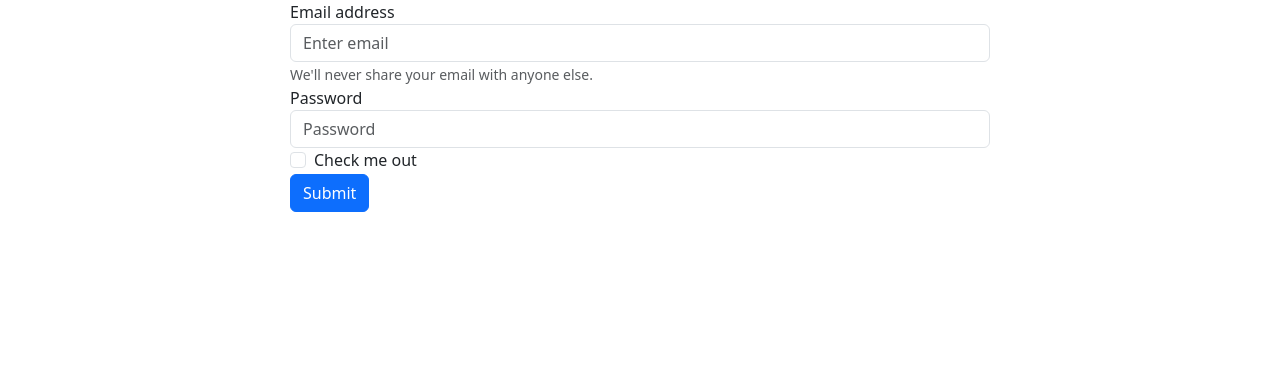
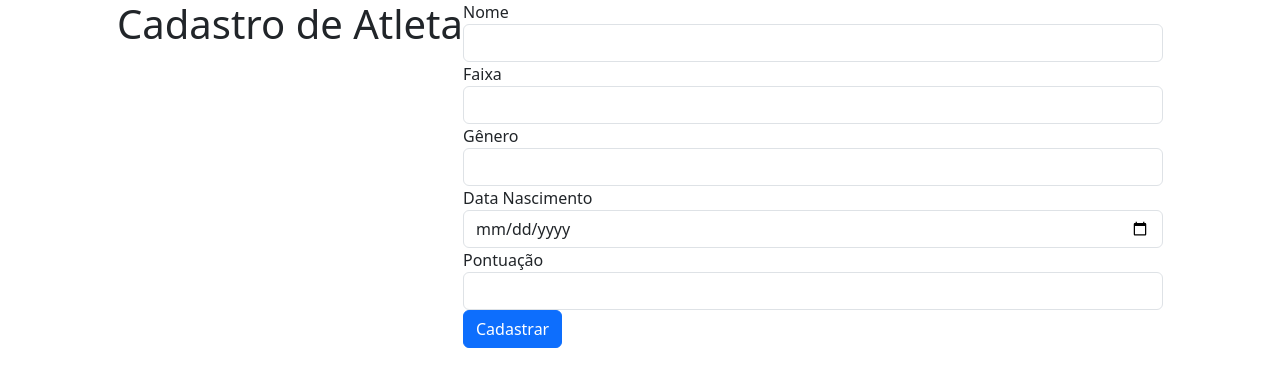
Before and after one commit to Kuroikenshiga/JudoSystem, a PHP site: page /JudoSystem/view/cadastroAtletaView.php in a window 1280 px wide. Shown: the top 387 px of the page. Run offline with PHP 8.4, Linux system fonts and the light colour scheme.

Commit message:
27-10-23/6

```diff
--- a/JudoSystem/view/cadastroAtletaView.php
+++ b/JudoSystem/view/cadastroAtletaView.php
@@ -10,21 +10,35 @@
 <body>
     <div id="principal">
 
+            <h1>Cadastro de Atleta</h1>
+
             <form>
                 <div class="form-group">
-                    <label for="exampleInputEmail1">Email address</label>
-                    <input type="email" class="form-control" id="exampleInputEmail1" aria-describedby="emailHelp" placeholder="Enter email">
-                    <small id="emailHelp" class="form-text text-muted">We'll never share your email with anyone else.</small>
+                    <label for="nome">Nome</label>
+                    <input type="text" class="form-control" id="nome">
                 </div>
+
                 <div class="form-group">
-                    <label for="exampleInputPassword1">Password</label>
-                    <input type="password" class="form-control" id="exampleInputPassword1" placeholder="Password">
+                    <label for="faixa">Faixa</label>
+                    <input type="text" class="form-control" id="faixa">
                 </div>
-                <div class="form-check">
-                    <input type="checkbox" class="form-check-input" id="exampleCheck1">
-                    <label class="form-check-label" for="exampleCheck1">Check me out</label>
+
+                <div class="form-group">
+                    <label for="genero">Gênero</label>
+                    <input type="text" class="form-control" id="genero">
                 </div>
-                <button type="submit" class="btn btn-primary">Submit</button>
+
+                <div class="form-group">
+                    <label for="dtnasc">Data Nascimento</label>
+                    <input type="date" class="form-control" id="dtnasc">
+                </div>
+
+                <div class="form-group">
+                    <label for="pontucao">Pontuação</label>
+                    <input type="number" class="form-control" id="pontuacao">
+                </div>
+
+                <button type="submit" class="btn btn-primary">Cadastrar</button>
             </form>
 
     </div>
```
